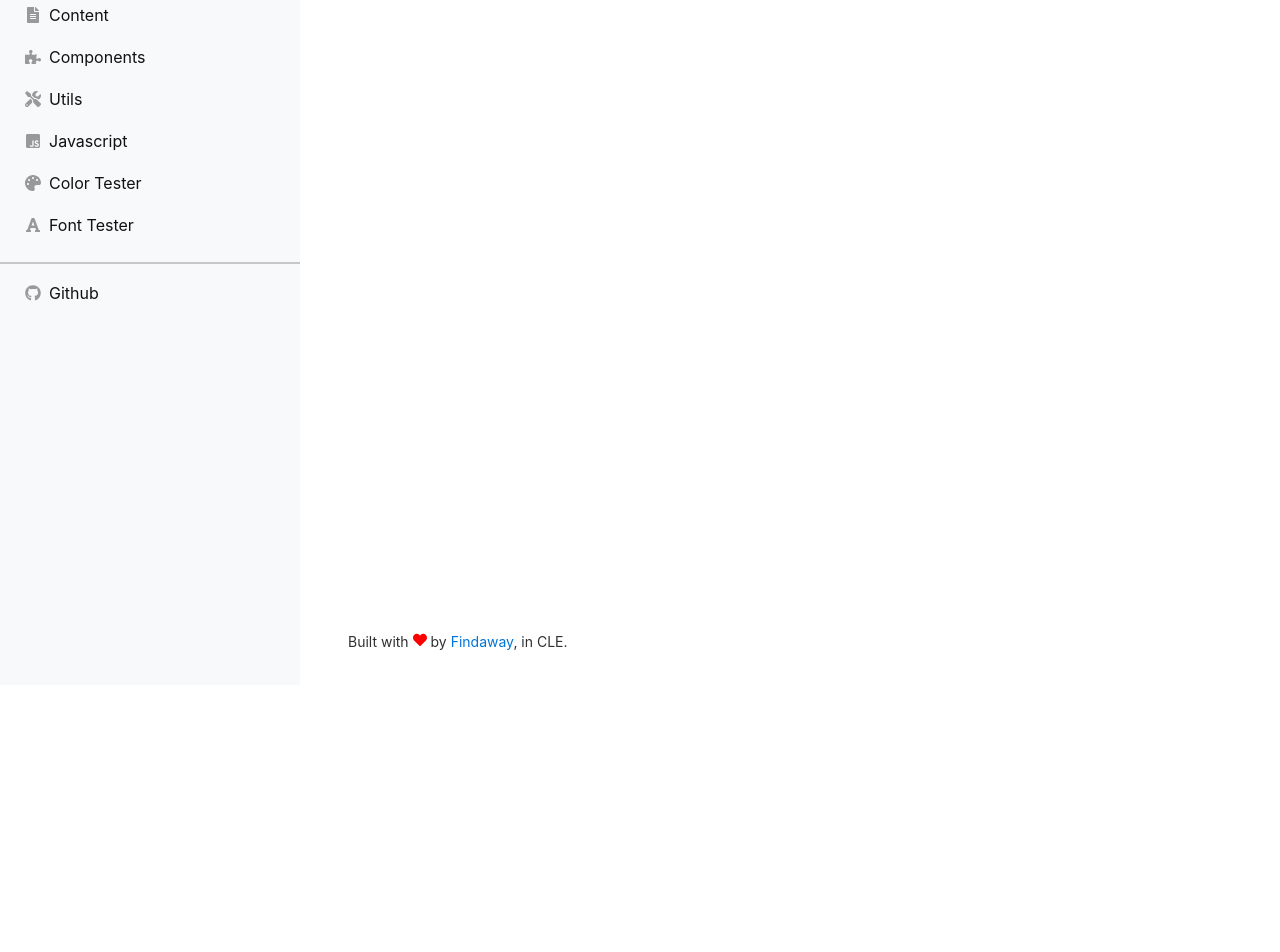
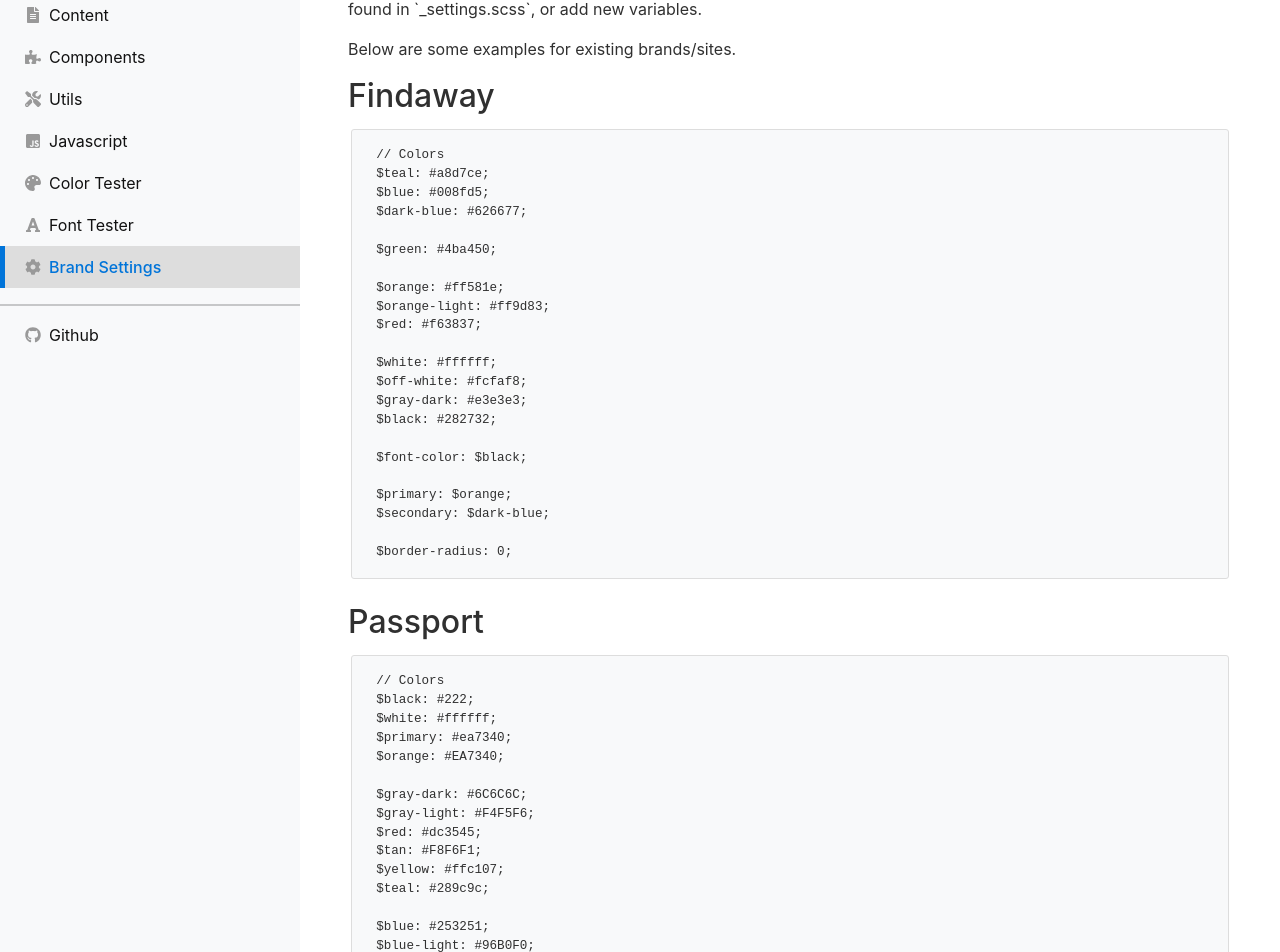
Before and after one commit to FindawayWorld/Solon, a React (Create React App) app: page /brand-settings in a window 1280 px wide. Shown: the part 115-1067 px from the top of the page. Before the commit the page ends 800 px from the top, so only its background shows below. Built offline with nearby package versions, Linux system fonts and the light colour scheme.

Commit message:
Add new _brand_settings.scss support. - Set variables in _settings.scss as !default - Update form styles to use variables for font-size - Update form styles to use scale-color for hover styles - Add new brand-styles page to demo custom brand style overrides

```diff
--- a/src/App.js
+++ b/src/App.js
@@ -19,11 +19,13 @@ import {
     FaJsSquare,
     FaFont,
     FaGithub,
-    FaChevronLeft
+    FaChevronLeft,
+    FaCog
 } from 'react-icons/fa';
 import { ReactComponent as SolonLogo } from './svg/solon_logo.svg';
 import { ReactComponent as SolonIcon } from './svg/solon_icon.svg';
 import { asc } from './utils/sorts';
+import BrandSettings from './pages/BrandSettings';
 
 export const ScrollToTop = () => {
     const { pathname } = useLocation();
@@ -168,6 +170,12 @@ const App = () => {
                                 <span>Font Tester</span>
                             </NavLink>
                         </li>
+                        <li className="nav-item">
+                            <NavLink className="nav-link" activeClass="active" activeWhenExact to="/brand-settings">
+                                <FaCog />
+                                <span>Brand Settings</span>
+                            </NavLink>
+                        </li>
                     </ul>
 
                     <hr />
@@ -217,6 +225,10 @@ const App = () => {
                             <ScrollToTop />
                             <FontTester />
                         </Route>
+                        <Route path="/brand-settings">
+                            <ScrollToTop />
+                            <BrandSettings />
+                        </Route>
                     </Switch>
                 </main>
                 <footer className={classnames('site-footer')}>
--- /dev/null
+++ b/src/pages/BrandSettings.jsx
@@ -0,0 +1,74 @@
+import React from 'react';
+
+const BrandSettings = () => {
+    return (
+        <>
+            <h1>Brand Settings</h1>
+
+            <p>
+                SCSS variables can be overridden using the `_brand_settings.scss` file. There you can override any
+                global variables found in `_settings.scss`, or add new variables.
+            </p>
+
+            <p>Below are some examples for existing brands/sites.</p>
+
+            <h2>Findaway</h2>
+            <pre className="mb-6">
+                <code>
+                    {`// Colors
+$teal: #a8d7ce;
+$blue: #008fd5;
+$dark-blue: #626677;
+
+$green: #4ba450;
+
+$orange: #ff581e;
+$orange-light: #ff9d83;
+$red: #f63837;
+
+$white: #ffffff;
+$off-white: #fcfaf8;
+$gray-dark: #e3e3e3;
+$black: #282732;
+
+$font-color: $black;
+
+$primary: $orange;
+$secondary: $dark-blue;
+
+$border-radius: 0;
+`}
+                </code>
+            </pre>
+
+            <h2>Passport</h2>
+            <pre>
+                <code>{`// Colors
+$black: #222;
+$white: #ffffff;
+$primary: #ea7340;
+$orange: #EA7340;
+
+$gray-dark: #6C6C6C;
+$gray-light: #F4F5F6;
+$red: #dc3545;
+$tan: #F8F6F1;
+$yellow: #ffc107;
+$teal: #289c9c;
+
+$blue: #253251;
+$blue-light: #96B0F0;
+$blue-pale: #B7C1D6;
+
+$green: #82C887;
+$green-dark: #28a745;
+
+$border-color: #BCC9D4;
+
+$primary: $blue;`}</code>
+            </pre>
+        </>
+    );
+};
+
+export default BrandSettings;
--- a/src/pages/Components/FormsPage.jsx
+++ b/src/pages/Components/FormsPage.jsx
@@ -103,14 +103,14 @@ const FormsPage = () => {
                 </Select>
             </div>
 
-            <h3>
-                ReactSelect <span className="badge badge-info align-middle">BETA</span>
-            </h3>
+            <h3>ReactSelect</h3>
             <hr />
-            <p>
-                This component is still a <span className="badge badge-info">BETA</span> implementation. Contribute any
-                fixes/additions/improvements back to the Framework.
-            </p>
+            <div className="flash flash-warning mb-4">
+                <p>
+                    This component is still a <code>beta</code> implementation. Contribute any
+                    fixes/additions/improvements back to the Framework.
+                </p>
+            </div>
             <ReactSelect label="React Select" id="rs-1" options={selectOpts} />
             <ReactSelect
                 label="React Select multiple"
--- a/src/scss/_settings.scss
+++ b/src/scss/_settings.scss
@@ -9,10 +9,27 @@ $small: 'only screen and (min-width: 576px)';
 $small2x: 'only screen and (min-width: 576px) and (-webkit-min-device-pixel-ratio: 2)';
 $retina: 'only screen and (-webkit-min-device-pixel-ratio: 2)';
 
-$font-family: -apple-system, BlinkMacSystemFont, 'Segoe UI', 'Roboto', 'Oxygen', 'Ubuntu', 'Cantarell', 'Fira Sans',
-    'Droid Sans', 'Helvetica Neue', sans-serif;
-$light-weight: 300;
-$line-height: 1.5;
+$font-family: // Safari for macOS and iOS (San Francisco)
+    -apple-system,
+    // Chrome < 56 for macOS (San Francisco)
+    BlinkMacSystemFont,
+    // Windows
+    'Segoe UI',
+    // Android
+    Roboto,
+    // Basic web fallback
+    'Helvetica Neue',
+    Arial,
+    // Linux
+    'Noto Sans',
+    // Sans serif fallback
+    sans-serif,
+    // Emoji fonts
+    'Apple Color Emoji',
+    'Segoe UI Emoji', 'Segoe UI Symbol', 'Noto Color Emoji' !default;
+
+$light-weight: 300 !default;
+$line-height: 1.5 !default;
 
 $font-size-base: 1rem !default; // Assumes the browser default, typically `16px`
 $font-size-lg: $font-size-base * 1.25 !default;
@@ -25,30 +42,30 @@ $h4-font-size: $font-size-base * 1.5 !default;
 $h5-font-size: $font-size-base * 1.25 !default;
 $h6-font-size: $font-size-base !default;
 
-$border-radius: rem(3);
+$border-radius: rem(3) !default;
 
 // Colors
 ///////////////////////////////////////////////////////////////////////////////
-$aqua: #7fdbff;
-$blue: #0074d9;
-$navy: #001f3f;
-$teal: #289c9c;
-$green: #239930;
-$olive: #3d9970;
-$lime: #01ff70;
-$yellow: #e6c600;
-$orange: #ff851b;
-$red: #e80d00;
-$fuchsia: #f012be;
-$purple: #b10dc9;
-$maroon: #85144b;
-$white: #ffffff;
-$silver: #dddddd;
-$gray: #808080;
-$black: #111111;
+$aqua: #7fdbff !default;
+$blue: #0074d9 !default;
+$navy: #001f3f !default;
+$teal: #289c9c !default;
+$green: #239930 !default;
+$olive: #3d9970 !default;
+$lime: #01ff70 !default;
+$yellow: #e6c600 !default;
+$orange: #ff851b !default;
+$red: #e80d00 !default;
+$fuchsia: #f012be !default;
+$purple: #b10dc9 !default;
+$maroon: #85144b !default;
+$white: #ffffff !default;
+$silver: #dddddd !default;
+$gray: #808080 !default;
+$black: #111111 !default;
 
-$font-color: $black;
-$border-color: $silver;
+$font-color: $black !default;
+$border-color: $silver !default;
 
 $colors: () !default;
 // stylelint-disable-next-line scss/dollar-variable-default
@@ -75,13 +92,13 @@ $colors: map-merge(
     $colors
 );
 
-$primary: $blue;
-$secondary: $gray;
+$primary: $blue !default;
+$secondary: $gray !default;
 $success: $green !default;
 $danger: $red !default;
 $warning: #ffdc00 !default;
-$light: #f8f9fa;
-$dark: #343a40;
+$light: #f8f9fa !default;
+$dark: #343a40 !default;
 
 $themeColors: () !default;
 // stylelint-disable-next-line scss/dollar-variable-default
--- a/src/scss/components/_badges.scss
+++ b/src/scss/components/_badges.scss
@@ -31,7 +31,7 @@
     display: inline-block;
     border-radius: $border-radius;
     line-height: 1;
-    vertical-align: baseline;
+    vertical-align: middle;
     svg {
         vertical-align: top;
     }
--- a/src/scss/components/_forms.scss
+++ b/src/scss/components/_forms.scss
@@ -150,7 +150,7 @@ label {
     width: 100%;
     height: calc(1.5em + 0.75rem + 2px);
     padding: 0.375rem 0.75rem;
-    font-size: 1rem;
+    font-size: $font-size-base;
     font-weight: 400;
     font-family: $font-family;
     line-height: 1.5;
@@ -167,7 +167,7 @@ label {
 
     &:hover,
     &:focus {
-        border-color: $gray;
+        border-color: scale-color($border-color, $lightness: -20%);
         outline: none;
     }
 
@@ -224,7 +224,7 @@ textarea.form-control {
     width: 100%;
     height: calc(1.5em + 0.75rem + 2px);
     padding: 0.375rem 1.75rem 0.375rem 0.75rem;
-    font-size: 1rem;
+    font-size: $font-size-base;
     font-weight: 400;
     line-height: 1.5;
     color: $font-color;
--- a/src/scss/styles.scss
+++ b/src/scss/styles.scss
@@ -1,3 +1,5 @@
+@import 'brand_settings';
+
 @import 'functions', 'settings';
 
 @import 'base/base', 'base/typography';
@@ -112,3 +114,13 @@ pre > code {
     padding: 1rem 1.5rem;
     white-space: pre;
 }
+
+.rsh {
+    border: 1px solid $border-color;
+    border-radius: $border-radius;
+    > code {
+        background: none;
+        border: none;
+        padding: 0;
+    }
+}
```
Also changed, not shown: src/scss/_brand_settings.scss (added).
